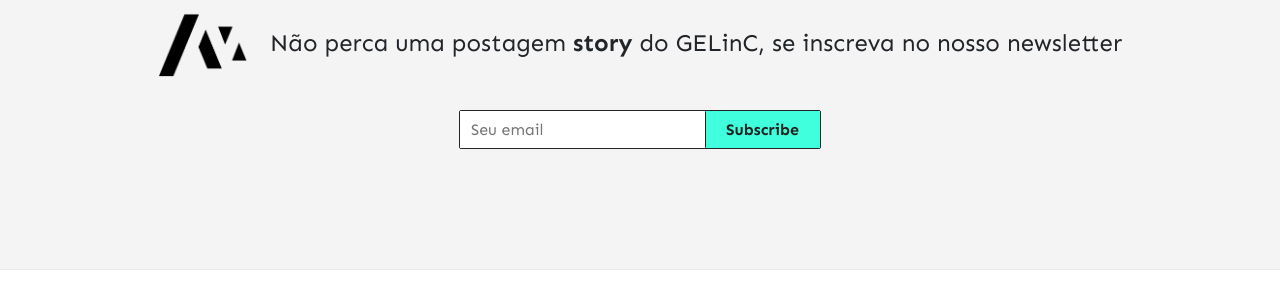
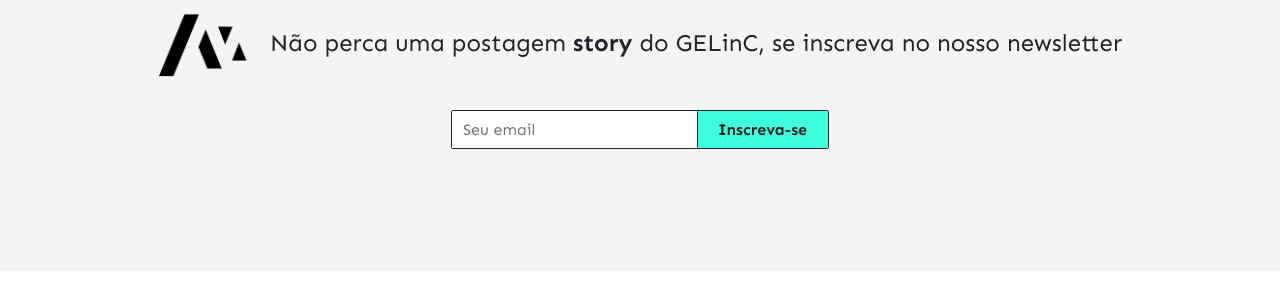
Before and after one commit to studdent-pehescamander/gelinc.github.io, a Jekyll site: the page built from index.html, in a window 1280 px wide. Shown: the part 2007-2307 px from the top of the page. Built offline with Jekyll 4.4.1, drawn with Linux system fonts in a browser that asks for light colours; nearby versions of some CDN libraries; the list of posts is cut into pages by our own code; comment, search, counter and statistics services are not loaded.

Commit message:
Update default.html

```diff
--- a/_layouts/default.html
+++ b/_layouts/default.html
@@ -104,7 +104,7 @@
         <form action="{{site.mailchimp-list}}" method="post" name="mc-embedded-subscribe-form" class="wj-contact-form validate" target="_blank" novalidate>
             <div class="mc-field-group d-inline-flex">
             <input type="email" placeholder="Seu email" name="EMAIL" class="required email" id="mce-EMAIL" autocomplete="on" required>
-            <input type="submit" value="Subscribe" name="subscribe" class="heart">
+            <input type="submit" value="Inscreva-se" name="subscribe" class="heart">
             </div>
         </form>
     </div>
```
